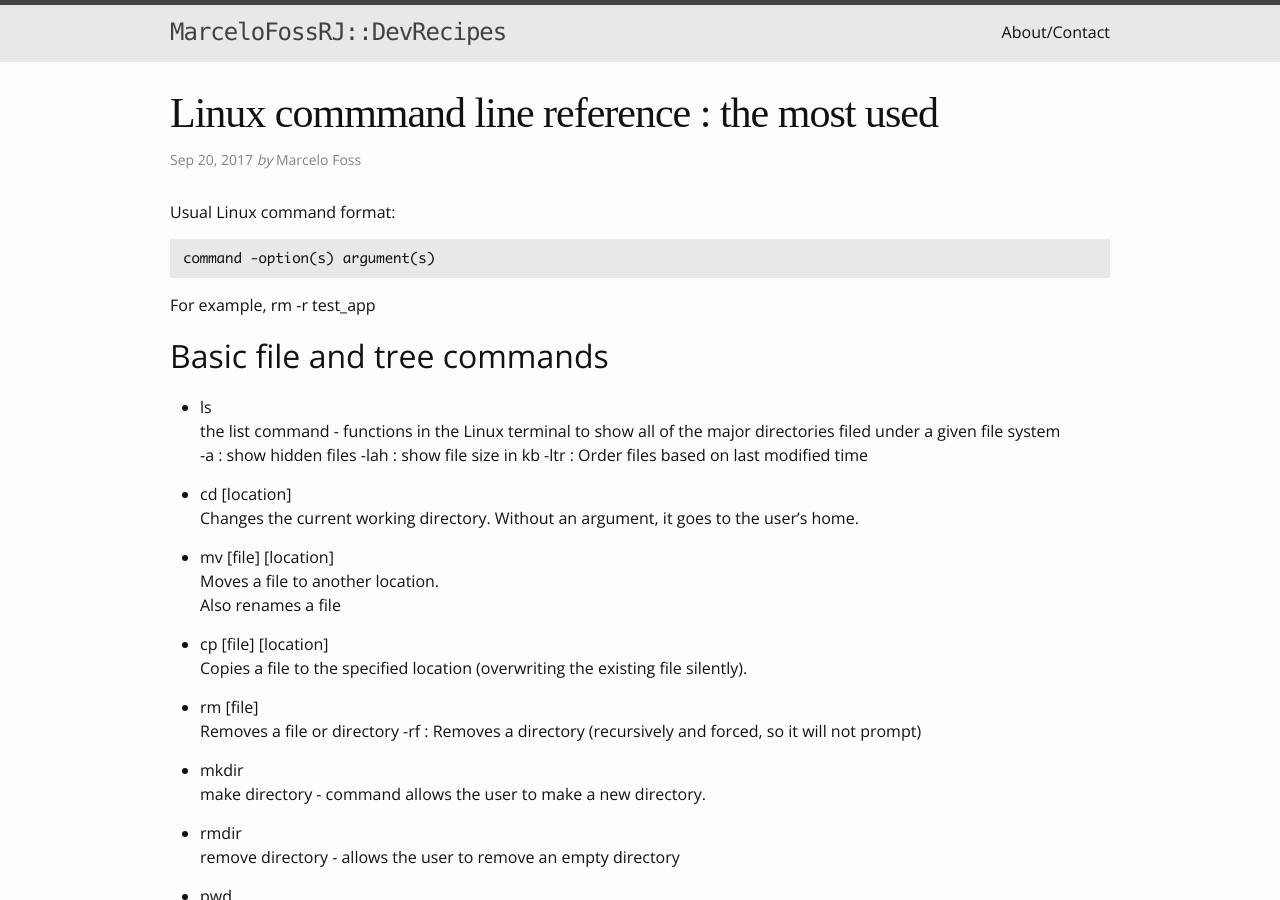
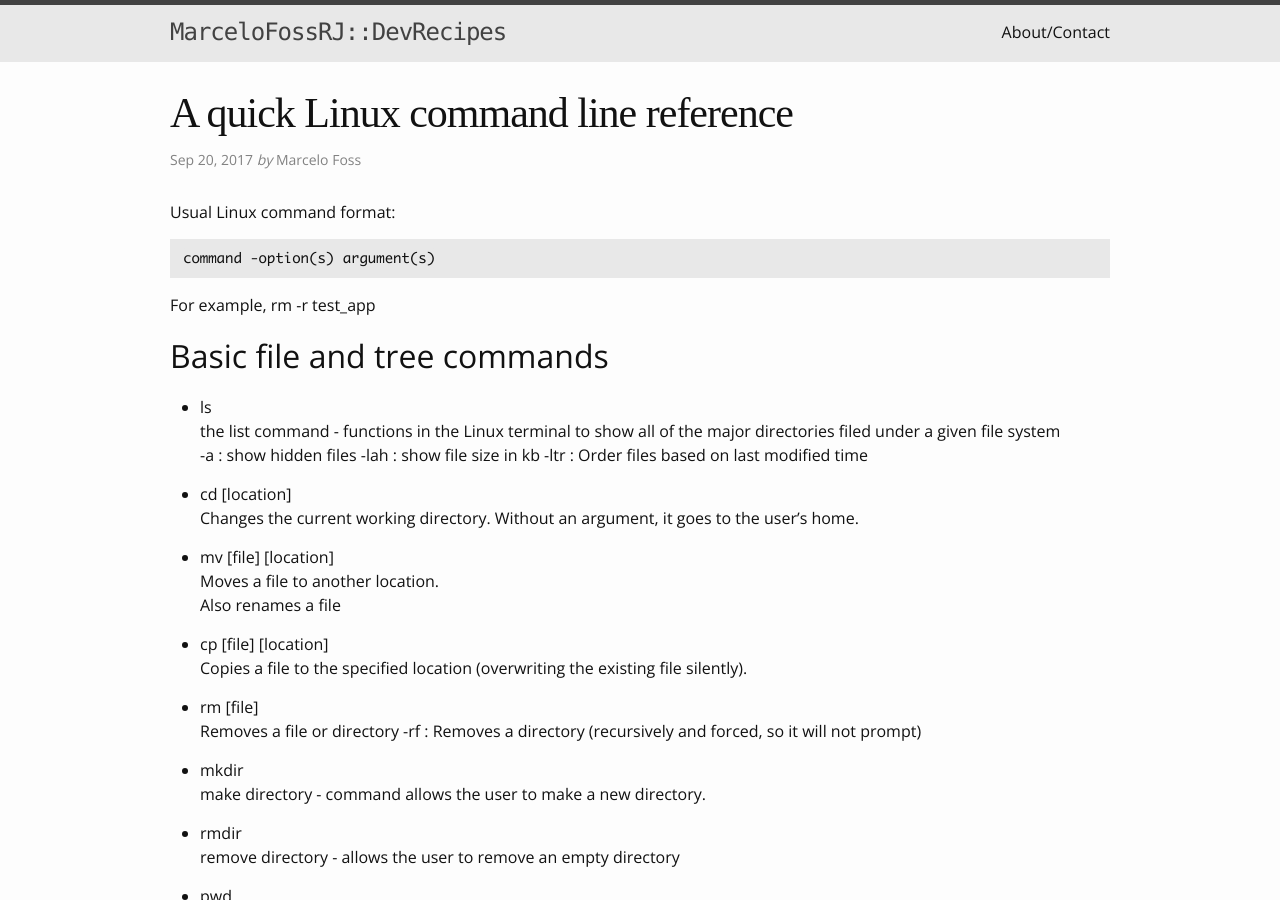
Before and after one commit to MarceloFossRJ/MarceloFossRJ.github.io, a Jekyll site: the page built from _posts/2017-09-20-linux-cmdline.md, in a window 1280 px wide and 900 px high. Built offline with Jekyll 4.4.1, drawn with Linux system fonts in a browser that asks for light colours; some web fonts are replaced.

Commit message:
fix typo

```diff
--- a/_posts/2017-09-20-linux-cmdline.md
+++ b/_posts/2017-09-20-linux-cmdline.md
@@ -1,6 +1,6 @@
 ---
 layout: post
-title:  "Linux commmand line reference : the most used"
+title:  "A quick Linux command line reference"
 date:   2017-09-20 19:45:31 -0300
 categories: [reference card]
 tags: [linux]
```
